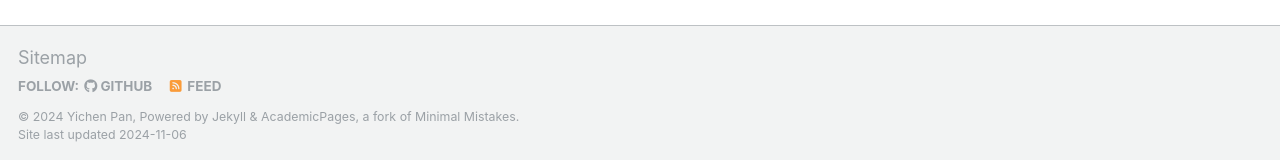
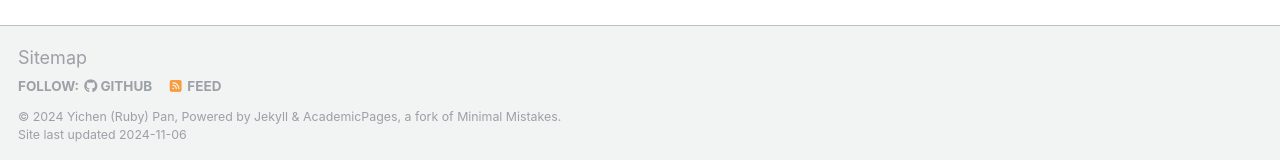
Before and after one commit to rubypan/rubypan.github.io, a Jekyll site: the page built from _pages/about.md, in a window 1280 px wide and 1198 px high. Shown: the part 1035-1195 px from the top of the window. Built offline with Jekyll 4.4.1, drawn with Linux system fonts in a browser that asks for light colours.

Commit message:
Update _config.yml

```diff
--- a/_config.yml
+++ b/_config.yml
@@ -2,7 +2,7 @@
 locale                   : "en-US"
 title                    : "Yichen Pan"
 title_separator          : "-"
-name                     : &name "Yichen Pan"
+name                     : &name "Yichen (Ruby) Pan"
 description              : &description "personal description"
 url                      : https://rubypan.github.io # the base hostname & protocol for your site e.g. "https://mmistakes.github.io"
 baseurl                  : "" # the subpath of your site, e.g. "/blog"
```
